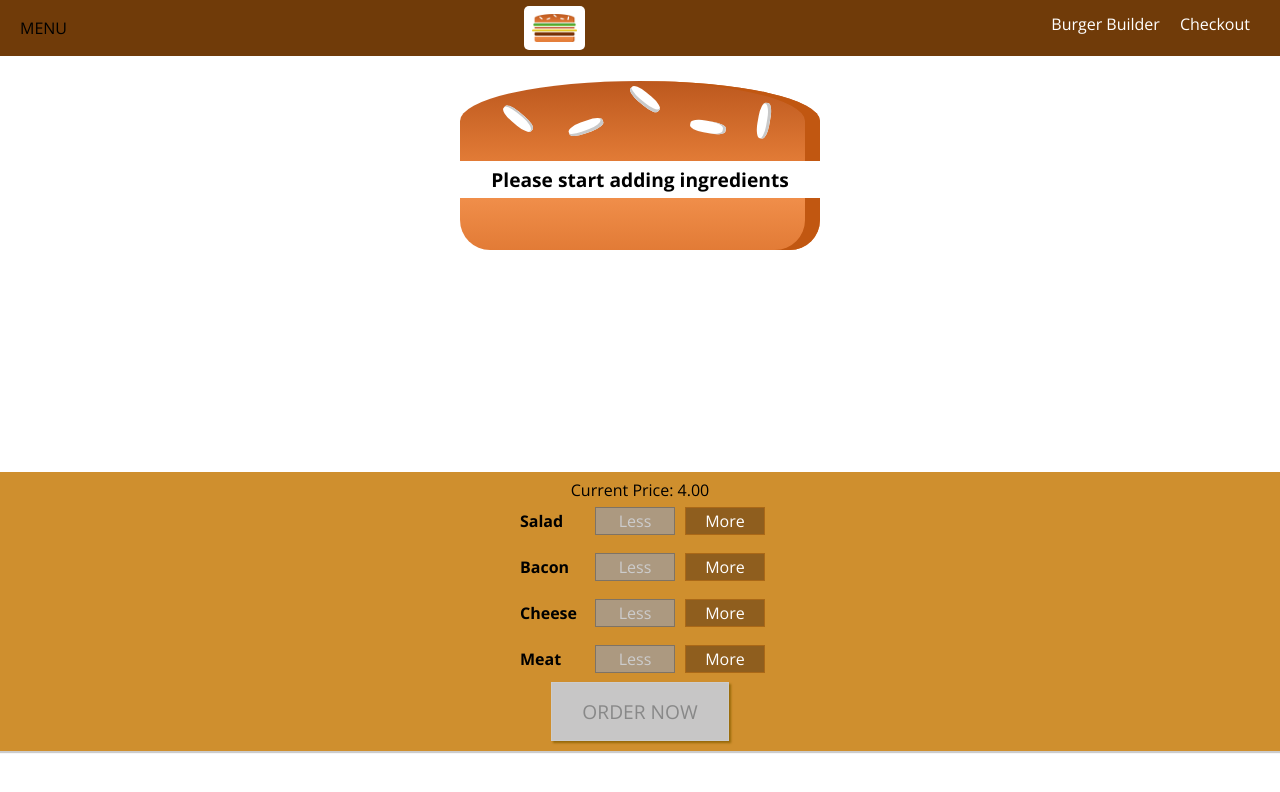
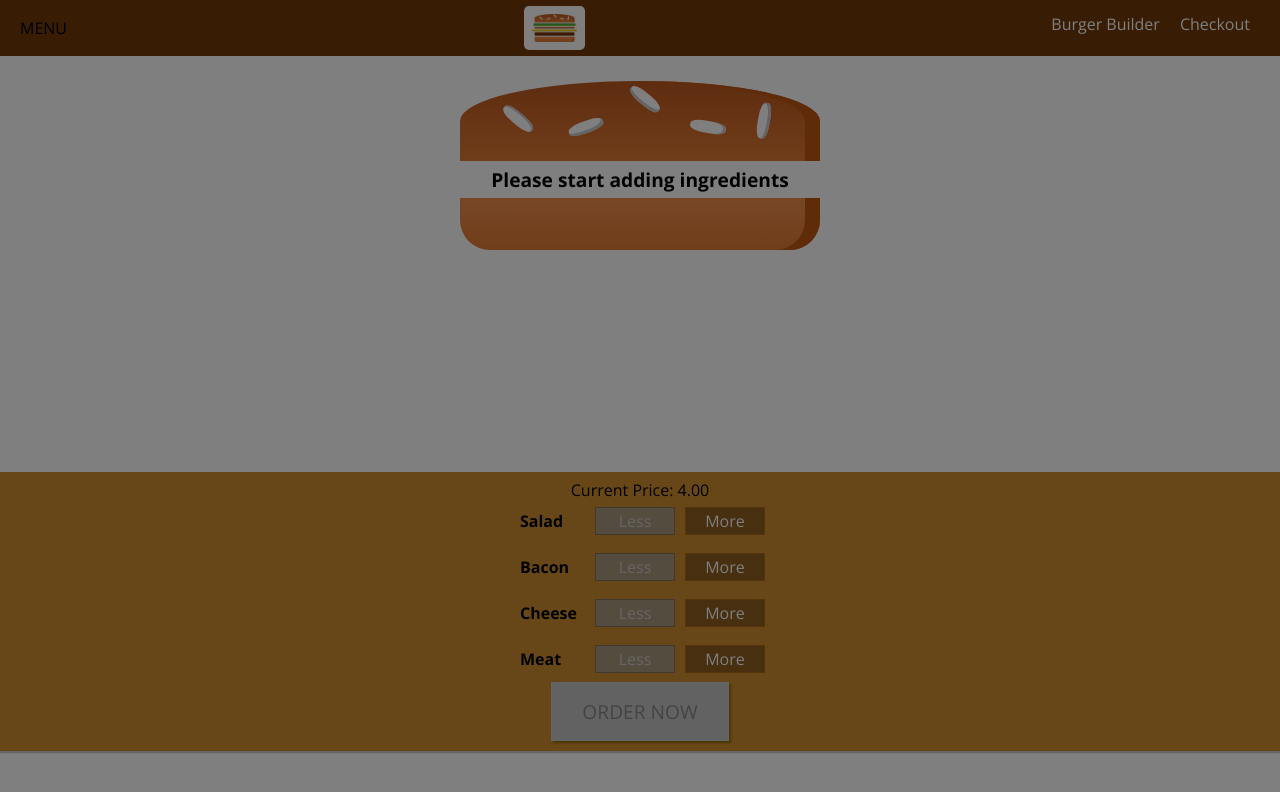
Before and after one commit to Grzk8/BurgerBuilder, a React (Create React App) app: page / in a window 1280 px wide. Shown: the top 792 px of the page. Built offline with nearby package versions, Linux system fonts and the light colour scheme.

Commit message:
side drawer fixed

```diff
--- a/src/components/Burger/Logo/Logo.js
+++ b/src/components/Burger/Logo/Logo.js
@@ -3,7 +3,8 @@ import React from 'react';
 import burgerLogo from '../../../assets/images/burger-logo.png';
 
 const logo = (props) => (
-    <div className='Logo'>
+    <div className='Logo'
+        style={{height: props.height}}>
         <img src={burgerLogo} alt='BurgerBuilder'/>
     </div>
 
--- a/src/components/Layout/Layout.js
+++ b/src/components/Layout/Layout.js
@@ -1,18 +1,28 @@
-import React from 'react';
+import React, {Component} from 'react';
 
 import Toolbar from '../../components/Navigation/Toolbar/Toolbar';
-import sideDrawer from '../Navigation/SideDrawer/SideDrawer';
 import SideDrawer from '../Navigation/SideDrawer/SideDrawer';
 
-const layout = (props) => {
-return (
-    <div>
-        <Toolbar />
-        <SideDrawer />
-        <main className='content'>
-            {props.children}
-        </main>
-    </div>
-)};
+class Layout extends Component {
+    state = {
+        showSideDrawer: true
+    }
 
-export default layout;
+    sideDrawerClosedHandler = () => {
+        this.setState({showSideDrawer: false});
+    }
+    render() {
+        return (
+            <div>
+                <Toolbar />
+                <SideDrawer
+                    open={this.state.showSideDrawer}
+                    closed={this.sideDrawerClosedHandler}/>
+                <main className='content'>
+                    {this.props.children}
+                </main>
+             </div>
+        )
+    }
+}
+export default Layout;
--- a/src/components/Navigation/SideDrawer/SideDrawer.js
+++ b/src/components/Navigation/SideDrawer/SideDrawer.js
@@ -1,17 +1,27 @@
 import React from 'react';
+
+import Backdrop from '../../Layout/Backdrop/Backdrop';
 
 import Logo from '../../Burger/Logo/Logo';
 import NavigationItems from '../NavigationItems/NavigationItems';
 
 const sideDrawer = (props) => {
+    let attachedClasses = ['SideDrawer', 'Close'];
+    if (props.open) {
+        attachedClasses = ['SideDrawer', 'Open']
+    }
 
     return(
-        <div className='SideDrawer'>
-            <Logo />
-            <nav>
-                <NavigationItems />
-            </nav>
-        </div>
+        <>
+            <Backdrop show={props.open} clicked={props.closed}/>
+            <div className={attachedClasses.join(' ')}>
+                <Logo height='11%'/>
+                <nav>
+                    <NavigationItems />
+                </nav>
+            </div>
+        </>
+
     );
 };
 
--- a/src/components/Navigation/Toolbar/Toolbar.js
+++ b/src/components/Navigation/Toolbar/Toolbar.js
@@ -7,8 +7,10 @@ import NavigationItems from '../NavigationItems/NavigationItems'
 const toolbar = props => (
     <header className='Toolbar'>
         <div>MENU</div>
-        < Logo />
-        <NavigationItems />
+        < Logo height='80%'/>
+        <nav className='DesktopOnly'>
+            <NavigationItems />
+        </nav>
     </header>
 );
 
--- a/src/scss/components/_Logo.scss
+++ b/src/scss/components/_Logo.scss
@@ -1,7 +1,7 @@
 .Logo {
     background-color: white;
     padding: 8px;
-    height: 80%;
+    height: 100%;
     border-radius: 5px;
 
     img {
--- a/src/scss/components/_NavigationItem.scss
+++ b/src/scss/components/_NavigationItem.scss
@@ -1,16 +1,33 @@
+.NavigationItem {
+    margin: 10px 0;
+    display: block;
+    width: 100%;
+
+    a {
+        color: #8F5C2C;
+        text-decoration: none;
+        width: 100%;
+        display: block;
+    }
+    a:hover, a:active, a.active {
+        color: #40A4C8;
+    }
+}
+
+
+@media (min-width: 500px) {
     .NavigationItem {
         margin: 0;
         display: flex;
         height: 100%;
+        width: auto;
         align-items: center;
 
         a {
             color: white;
-        text-decoration: none;
             height: 100%;
             padding: 16px 10px;
             border-bottom: 4px solid transparent;
-        display: block;
         }
         a:hover, a:active, a.active {
             background-color: #8F5C2C;
@@ -18,3 +35,4 @@
             color: white;
         }
     }
+}
--- a/src/scss/components/_NavigationItems.scss
+++ b/src/scss/components/_NavigationItems.scss
@@ -3,6 +3,13 @@
     padding: 0;
     list-style: none;
     display: flex;
+    flex-flow: column;
     align-items: center;
     height: 100%;
 }
+
+@media (min-width: 500px) {
+    .NavigationItems {
+        flex-flow: row;
+    }
+}
--- a/src/scss/components/_Toolbar.scss
+++ b/src/scss/components/_Toolbar.scss
@@ -15,3 +15,9 @@
         height: 100%;
     }
 }
+
+@media (max-width: 499px) {
+    .DesktopOnly {
+        display: none;
+    }
+}
```
Lines whose indentation alone changed are shown as unchanged.
